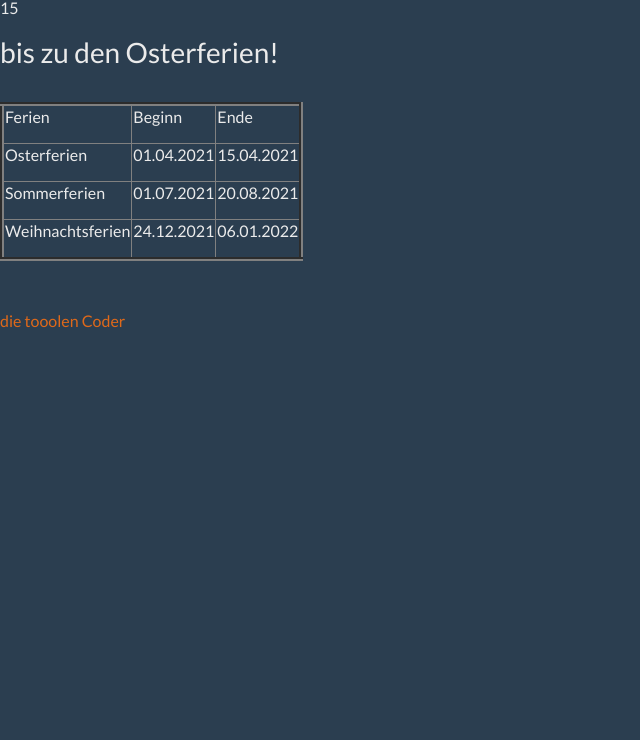
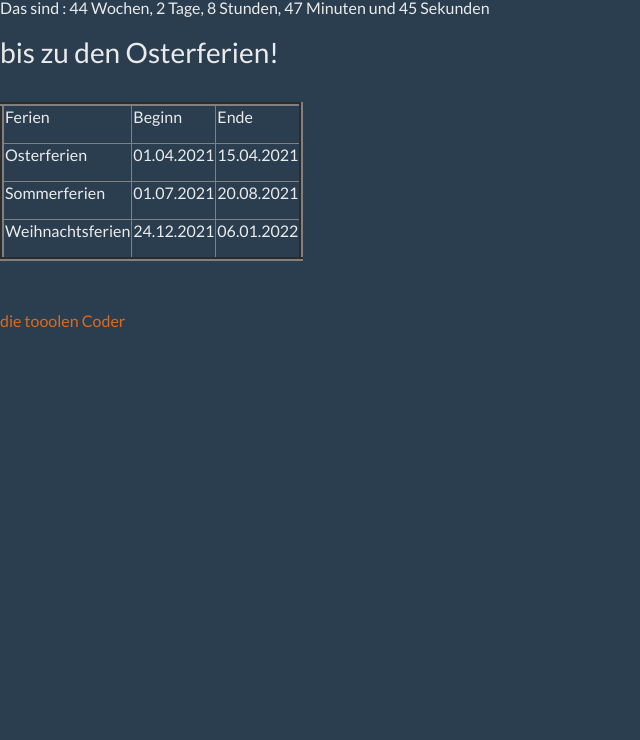
Before and after one commit to lgh-ag/julius, a plain HTML site: page index.html in a window 1280 px wide. Shown: the part 60-800 px from the top of the page, without its empty margins (0-640 px from the left). Drawn offline with nearby package versions, Linux system fonts and the light colour scheme.

Commit message:
wylder Timer

```diff
--- a/index.html
+++ b/index.html
@@ -64,8 +64,54 @@
     <br><br>
     <a href="https://github.com/lgh-ag/lghag.de">die tooolen Coder</a>
     <script>
+      var json = '[{"start":"2022-02-12T00:00Z","end":"2022-02-20T00:00Z","year":2022,"stateCode":"TH","name":"winterferien","slug":"winterferien-2022-TH"},{"start":"2022-04-11T00:00Z","end":"2022-04-24T00:00Z","year":2022,"stateCode":"TH","name":"osterferien","slug":"osterferien-2022-TH"},{"start":"2022-05-27T00:00Z","end":"2022-05-28T00:00Z","year":2022,"stateCode":"TH","name":"pfingstferien","slug":"pfingstferien-2022-TH"},{"start":"2022-07-18T00:00Z","end":"2022-08-28T00:00Z","year":2022,"stateCode":"TH","name":"sommerferien","slug":"sommerferien-2022-TH"},{"start":"2022-10-17T00:00Z","end":"2022-10-30T00:00Z","year":2022,"stateCode":"TH","name":"herbstferien","slug":"herbstferien-2022-TH"},{"start":"2022-12-22T00:00Z","end":"2023-01-04T00:00Z","year":2022,"stateCode":"TH","name":"weihnachtsferien","slug":"weihnachtsferien-2022-TH"}]'
+      const obj = JSON.parse(json);
+
+
+
+
+
+
+
       function getSeconds() {
-        document.getElementById("Ferien-CD").innerHTML = new Date().getSeconds();
+
+        var FerienDate = Date.parse(obj[0].end)
+        var CurrentDate = Date.now();
+
+        var  milli = FerienDate - CurrentDate
+
+
+        var abgezogen = 0;
+
+
+
+        var Wochen = Math.floor((milli - abgezogen) /1000 / 60 / 60 /24 / 7);
+        abgezogen = abgezogen + Wochen *1000 * 60 * 60 * 24 * 7;
+        console.log(Wochen);
+
+
+
+
+        var Tage = Math.floor((milli - abgezogen) /1000 / 60 / 60 /24);
+        abgezogen = abgezogen + Tage *1000 * 60 * 60 * 24;
+        console.log(Tage);
+
+        var stunden = Math.floor((milli - abgezogen) /1000 / 60 / 60);
+        abgezogen = abgezogen + stunden *1000 * 60 * 60;
+        console.log(stunden);
+
+        var minuten = Math.floor((milli - abgezogen) /1000 / 60);
+        abgezogen = abgezogen + minuten *1000 * 60;
+        console.log(minuten);
+
+        var sekunden = Math.floor((milli - abgezogen) /1000);
+        abgezogen = abgezogen + sekunden *1000;
+        console.log(sekunden);
+
+        console.log("-----------------gg-----------------");
+
+
+        document.getElementById("Ferien-CD").innerText = "Das sind : "  + Wochen + " Wochen, " + Tage + " Tage, " + stunden + " Stunden, " + minuten + " Minuten und " + sekunden + " Sekunden"
         setTimeout(getSeconds, 1000);
       }
 
```
